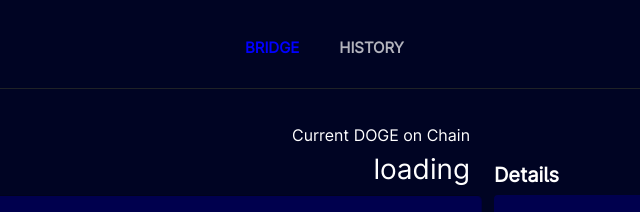
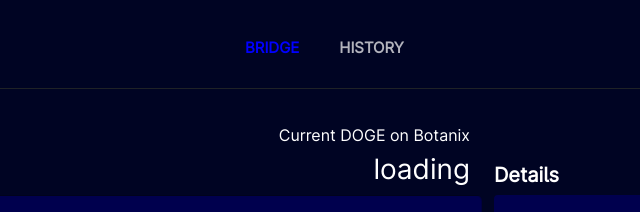
Before and after one commit to AdhikBagul/Bridge, a plain HTML site: page index.html in a window 1280 px wide. Shown: the top 212 px of the page, 348-988 px from the left. Drawn offline with nearby package versions, Linux system fonts and the light colour scheme.

Commit message:
content updated

```diff
--- a/index.html
+++ b/index.html
@@ -52,7 +52,7 @@
                                     </h1>
                                 </div>
                                 <div class="col heading-title text-end">
-                                    <h6 class="MuiTypography-root MuiTypography-subtitle1 css-1l2ys5m">Current DOGE on Chain</h6>
+                                    <h6 class="MuiTypography-root MuiTypography-subtitle1 css-1l2ys5m">Current DOGE on Botanix</h6>
                                     <h3 class="MuiTypography-root MuiTypography-h3 css-9vbocm">loading</h3>
                                 </div>
                             </div>
```
